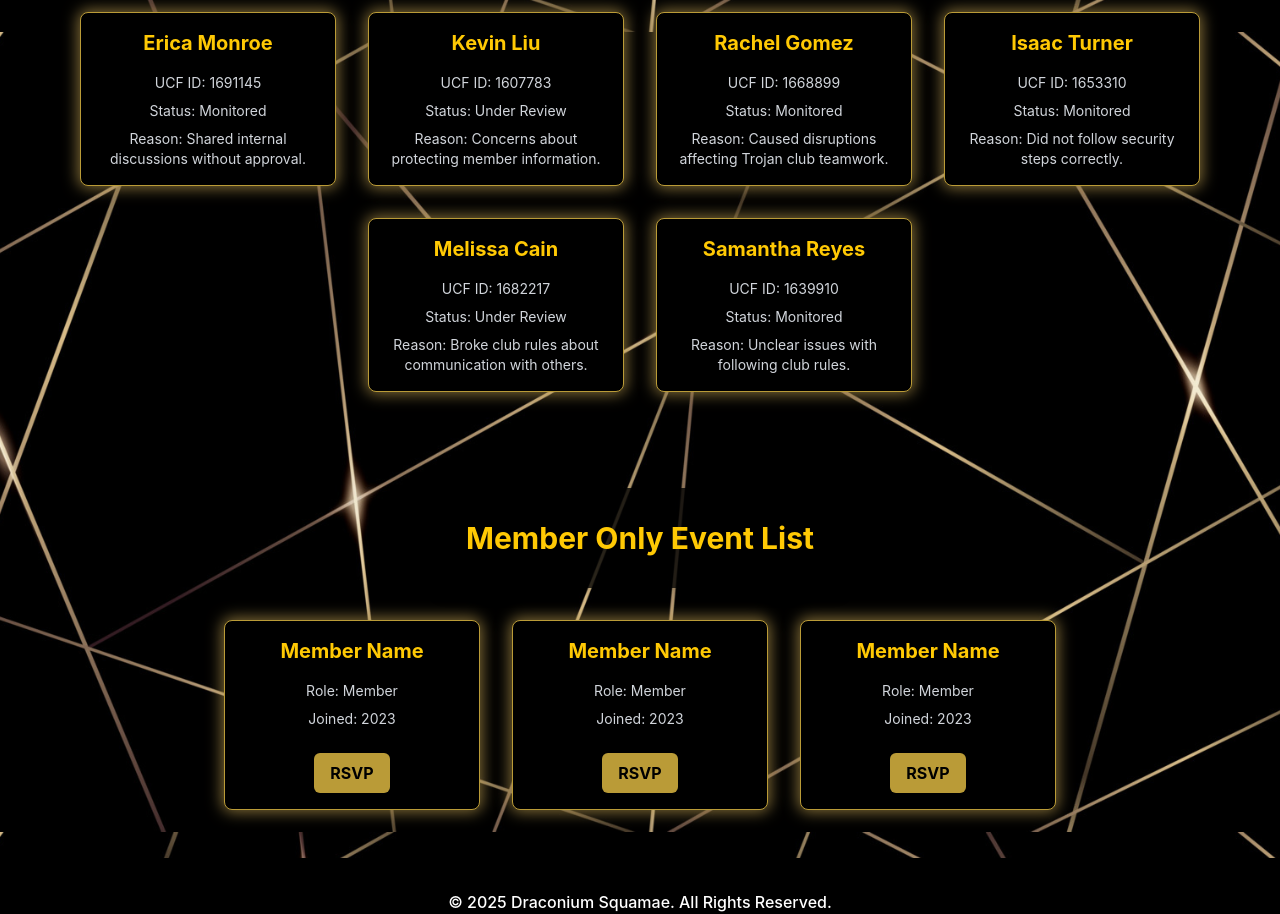
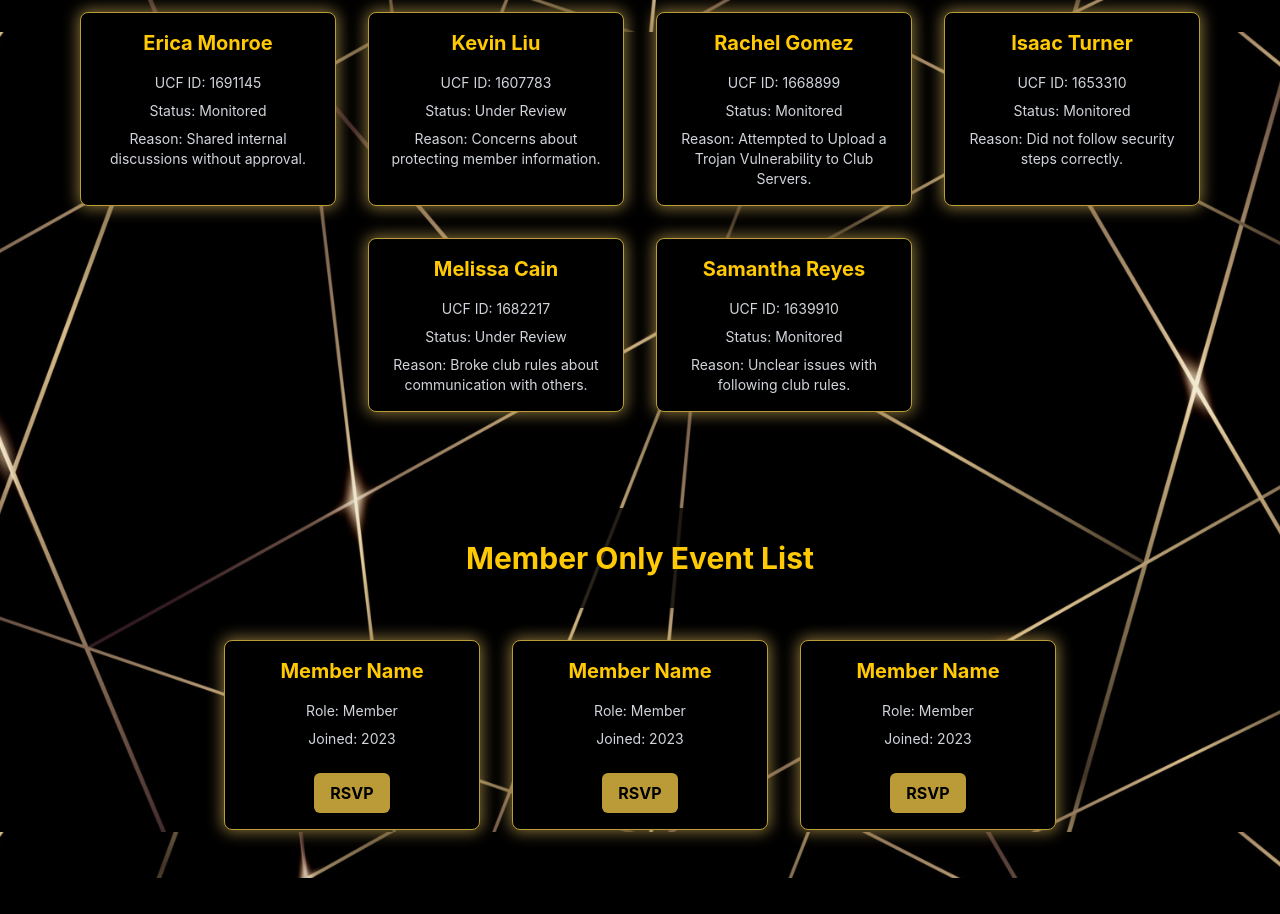
Before and after one commit to danyabaron/Club-Website-Testing, a React (Vite) app: page /level2 in a window 1280 px wide. Shown: the part 1640-2554 px from the top of the page. Built offline with nearby package versions, Linux system fonts and the light colour scheme.

Commit message:
Bug Fixes
-Removed Trojan Button That Apparently Was Still There

-Fixed a Bug Where the Terminal 3 Codes List Wasn't Opening

```diff
--- a/src/Components/MembersOnly.jsx
+++ b/src/Components/MembersOnly.jsx
@@ -129,15 +129,7 @@
               <h3 className="text-xl font-bold text-bright-gold">Rachel Gomez</h3>
               <p className="text-sm mt-4 text-gray-300">UCF ID: 1668899</p>
               <p className="text-sm mt-2 text-gray-300">Status: Monitored</p>
-
-              {/* LINK TO LEVEL 3 USING TROJAN CLUE */}
-              <p className="text-sm mt-2 text-gray-300">
-                Reason: Caused disruptions affecting{" "}
-                <a href="/level3" className="hover:text-bright-gold hover:underline">
-                  Trojan
-                </a>{" "}
-                 club teamwork.
-              </p>
+              <p className="text-sm mt-2 text-gray-300">Reason: Attempted to Upload a Trojan Vulnerability to Club Servers.</p>
             </div>
             <div className="border border-metal-gold rounded-lg p-4 flex flex-col items-center bg-black text-center shadow-[0_0_15px_2px_rgba(189,158,80,0.7)] flex-shrink-0 w-64">
               <h3 className="text-xl font-bold text-bright-gold">Isaac Turner</h3>
--- a/src/Components/Terminal.jsx
+++ b/src/Components/Terminal.jsx
@@ -294,7 +294,7 @@
         case 'conis *knowledge': {
           if (version === '3.6.15') {
             if (vpnConnection === true) {
-              setOutput((prev) => [...prev, `${path}: ${command}`, 'system76@ubuntu1976: https://72211713181284141.github.io/terminal2/']);
+              setOutput((prev) => [...prev, `${path}: ${command}`, 'system76@ubuntu1976: Unknown Command']);
               setAccess(2);
             } else {
               setOutput((prev) => [...prev, `${path}: ${command}`, 'system76@ubuntu1976: Access Denied.']);
--- a/src/Components/Terminal2.jsx
+++ b/src/Components/Terminal2.jsx
@@ -204,7 +204,7 @@
     } else if (isLoggedIn && RanDig === true && RanWhoIs === true && RanNSLookup === true && curlExecuted === true && command === 'y' && cloudflareEnabled) {
       newTerminalOutput.push('system19@ubuntu1873: Disabling protection...');
       newTerminalOutput.push('system19@ubuntu1873: Cloudflare Disabled.');
-      newTerminalOutput.push('system19@ubuntu1873: Cloudflare Error 0x7000: Page Data Exposed. Enter Pipe | for More.');
+      newTerminalOutput.push('system19@ubuntu1873: Cloudflare Error 0x7000: Page Data Exposed. Type | and Press Enter for More.');
       setTerminalOutput(newTerminalOutput);
       setCloudflareEnabled(false);
       setCurlExecuted(false);
@@ -213,12 +213,18 @@
         setCloudflareJustDisabled(false);
       }, 9000);
 
-    // Step 8: User Presses D and The Terminal 3 Codes List is Exposed in the Browser
-    } else if (isLoggedIn && cloudflareJustDisabled && command === '|') {
-      newTerminalOutput.push('system19@ubuntu1873: Cloudflare Error 0x7000: Page Data Exposed');
-      setTerminalOutput(newTerminalOutput);
-      window.open('/Python101&RemoteAccess.py.pdf', '_blank');
-    }
+// Step 8: User Enters Pipe And Page Changes
+}  else  if (isLoggedIn && cloudflareJustDisabled && command === '|') {
+     // Display the message instructing the user to press 'd' for more
+    newTerminalOutput.push('system19@ubuntu1873: Cloudflare Error 0x7000: Page Data Exposed. Press D to Inspect');
+  setTerminalOutput(newTerminalOutput);
+}
+
+// Step 8: User Presses 'D' to Open the PDF
+else if (isLoggedIn && cloudflareJustDisabled && command === 'd') {
+  // Open the PDF file in a new tab
+  window.open('/Python101&RemoteAccess.py.pdf', '_blank');
+}
 
     // Step 9: Now Cloudflare is Disabled, The Player Can Run Netstat to See Open and Closed Ports
     else if (isLoggedIn && RanDig === true && RanWhoIs === true && RanNSLookup === true && command === 'netstat -a') {
```
